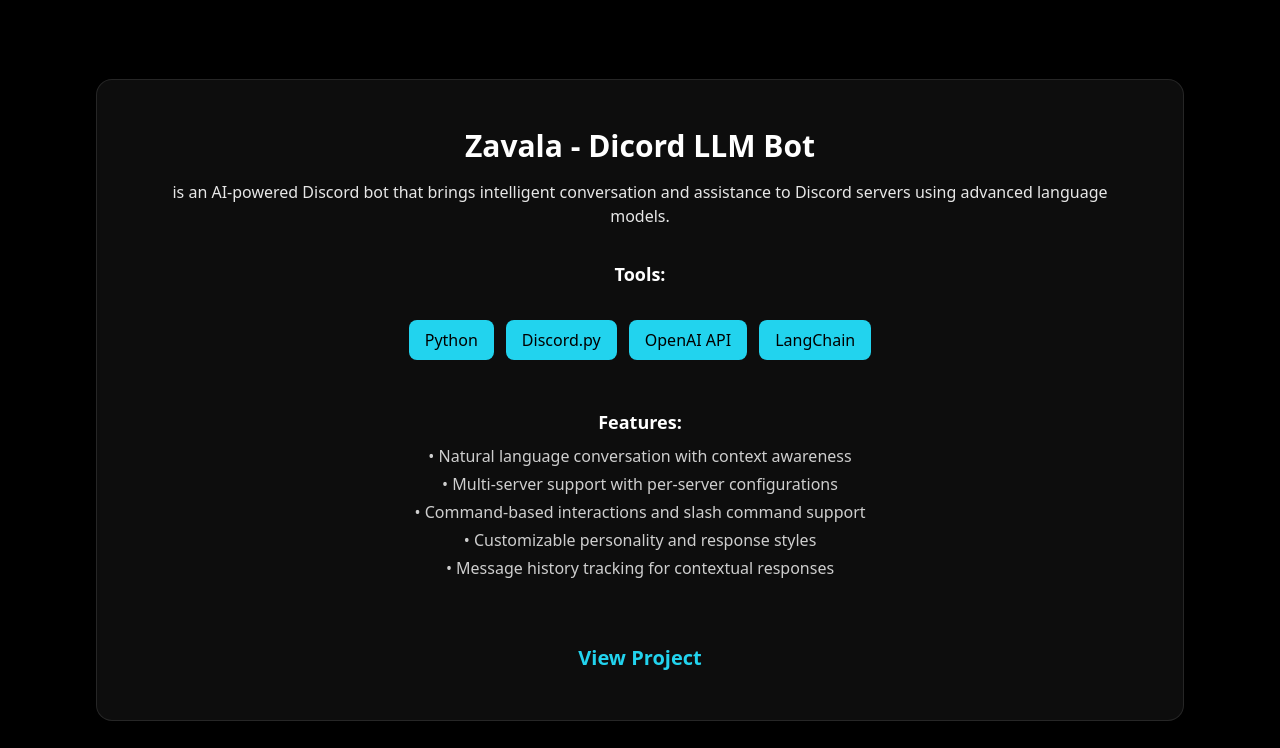
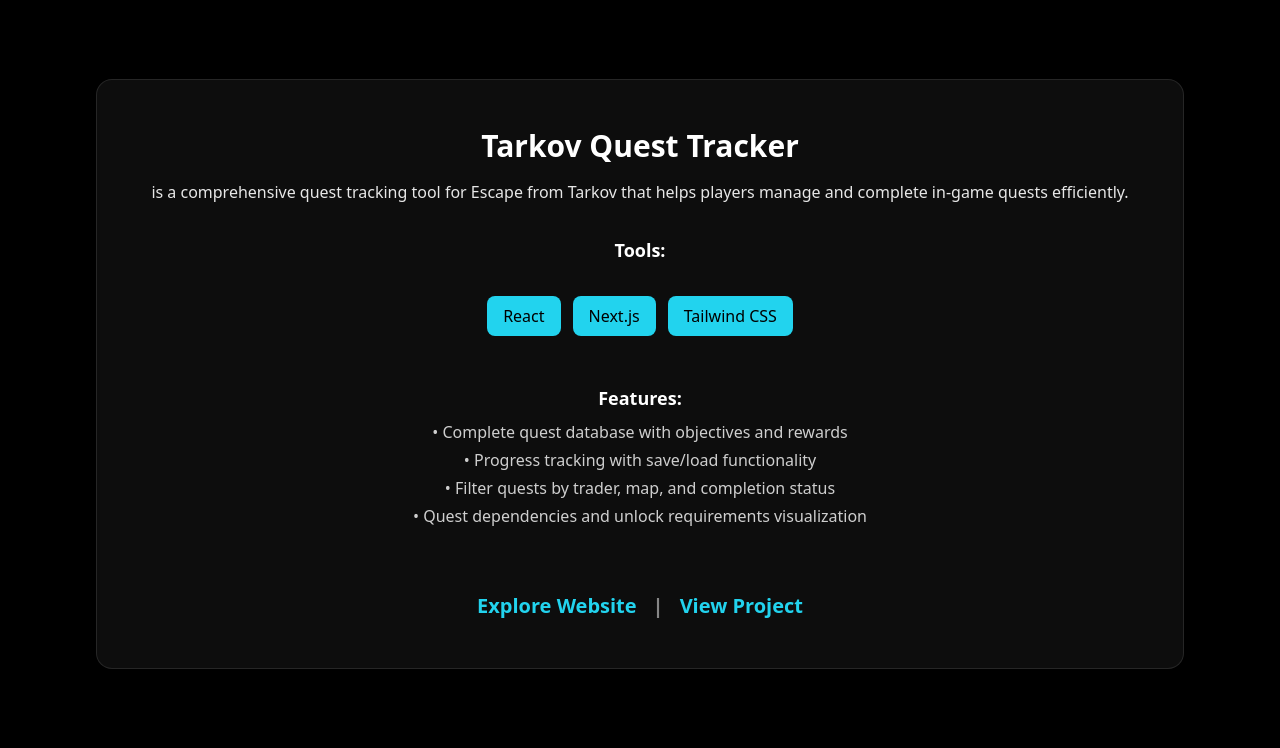
Before and after one commit to gevoglanyan/Gevoglanyan, a React (Create React App) app: page / in a window 1280 px wide. Shown: the part 7945-8693 px from the top of the page. Built offline with nearby package versions, Linux system fonts and the light colour scheme; the HTML template or start-up script is replaced by a standard one.

Commit message:
Added Project

```diff
--- a/src/components/Projects.js
+++ b/src/components/Projects.js
@@ -61,6 +61,24 @@
       href: "https://gym-tracker-ten-nu.vercel.app/",
       text2: "View Project",
       href2: "https://github.com/gevoglanyan/GymTracker",
+    },
+  },
+  {
+    name: "Tarkov Quest Tracker",
+    description:
+      "is a comprehensive quest tracking tool for Escape from Tarkov that helps players manage and complete in-game quests efficiently.",
+    tools: ["React", "Next.js", "Tailwind CSS"],
+    features: [
+      "Complete quest database with objectives and rewards",
+      "Progress tracking with save/load functionality",
+      "Filter quests by trader, map, and completion status",
+      "Quest dependencies and unlock requirements visualization",
+    ],
+    link: {
+      text: "Explore Website",
+      href: "https://tarkov-quest-tracker.vercel.app/",
+      text2: "View Project",
+      href2: "https://github.com/gevoglanyan/TarkovTracker",
     },
   },
   {
```
